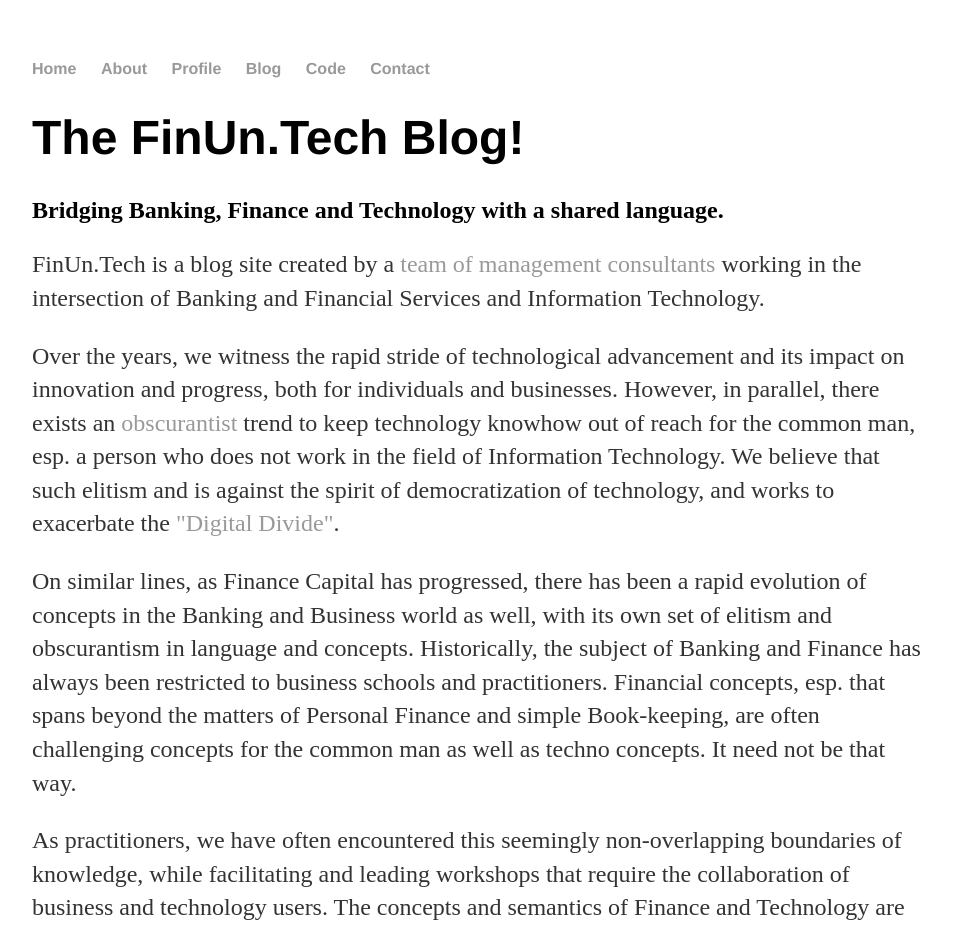
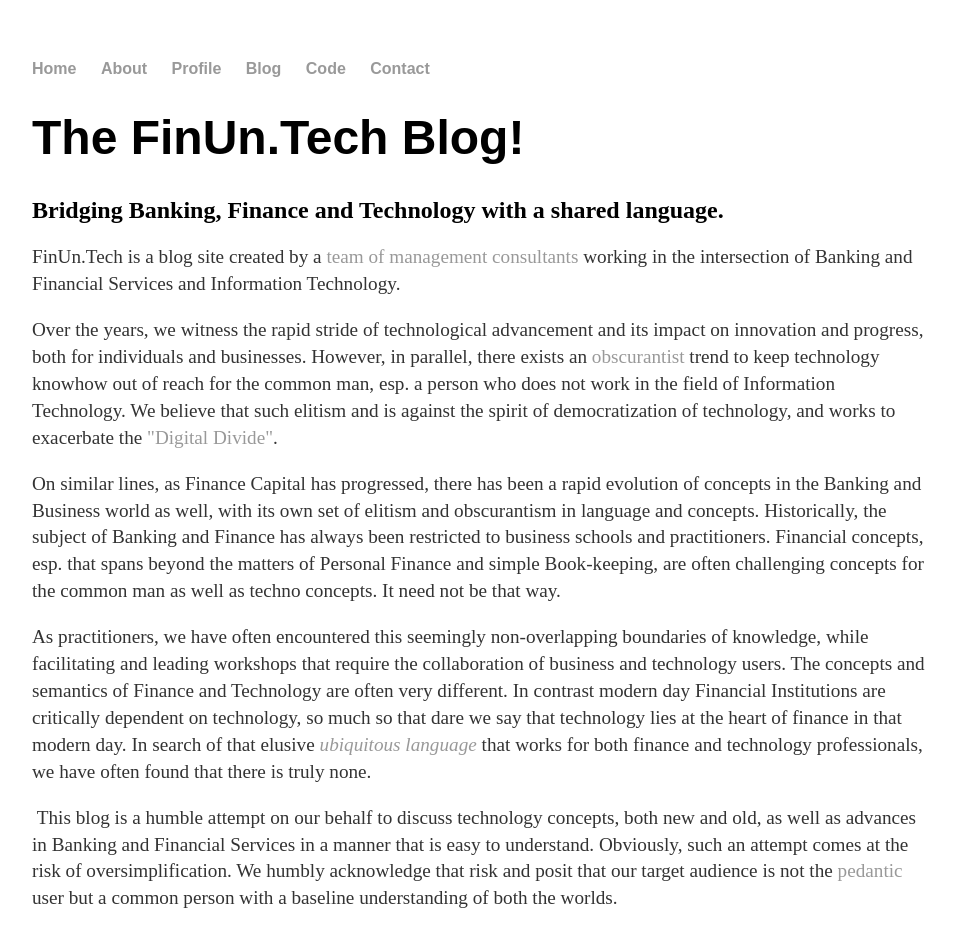
Before and after one commit to finuntech/finuntech.github.io, a Jekyll site: the page built from index.html, in a window 1280 px wide. Shown: the top 931 px of the page, without its empty margins (160-1116 px from the left). Built offline with Jekyll 4.4.1, drawn with Linux system fonts in a browser that asks for light colours.

Commit message:
Update main.css

```diff
--- a/css/main.css
+++ b/css/main.css
@@ -3,7 +3,7 @@
     width: 70%;
 }
 nav ul, footer ul {
-    font-family:'Helvetica', 'Arial', 'Sans-Serif';
+    font-family: 'Arial', 'Helvetica','Sans-Serif';
     padding: 0px;
     list-style: none;
     font-weight: bold;
@@ -21,21 +21,21 @@
 }
 h1 {
     font-size: 3em;
-    font-family:'Helvetica', 'Arial', 'Sans-Serif';
+    font-family: 'Arial', 'Helvetica','Sans-Serif';
 }
 p {
-    font-size: 1.5em;
+    font-size: 1.2em;
     line-height: 1.4em;
     color: #333;
 }
 footer {
     border-top: 1px solid #d5d5d5;
-    font-size: .6em;
+    font-size: .8em;
 }
 
 ul.posts {
     margin: 20px auto 40px;
-    font-size: 1.5em;
+    font-size: 1.2em;
 }
 
 ul.posts li {
```
